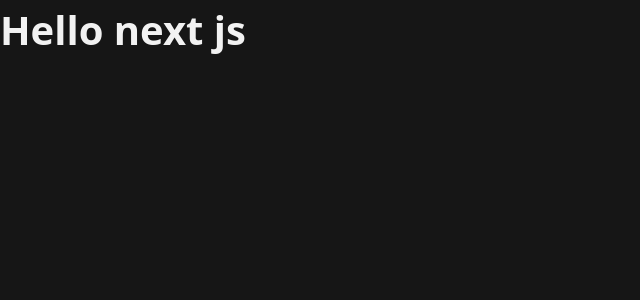
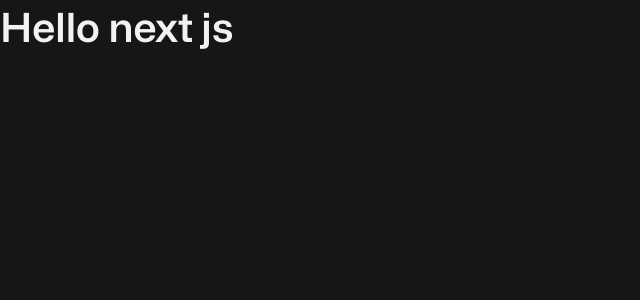
Before and after one commit to up2dul/up2dul.my.id, a Next.js app: page / in a window 1280 px wide. Shown: the top 300 px of the page, without its empty margins (0-640 px from the left). Built offline with nearby package versions, Linux system fonts and the light colour scheme.

Commit message:
feat(styles): apply Mona Sans in css

```diff
--- a/src/styles/globals.css
+++ b/src/styles/globals.css
@@ -2,10 +2,19 @@
 @tailwind components;
 @tailwind utilities;
 
+@font-face {
+  font-family: 'Mona Sans';
+  src:
+    url('../assets/fonts/Mona-Sans-Regular.woff2') format('woff2 supports variations'),
+    url('../assets/fonts/Mona-Sans-SemiBold.woff2') format('woff2-variations');
+  font-weight: 400 600;
+  font-stretch: 75%;
+}
+
 @layer base {
   body { @apply bg-white transition-colors dark:bg-black; }
 
-  * { @apply text-black dark:text-white; }
+  * { @apply font-mona text-black dark:text-white; }
 
   p { @apply font-normal text-lg; }
 
```
